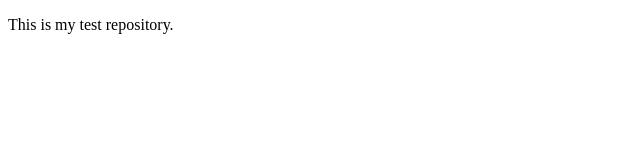
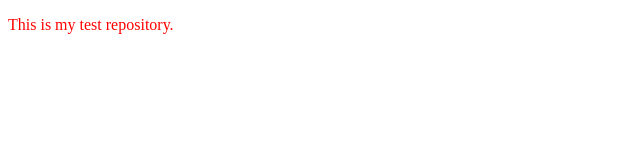
Before and after one commit to paulnegreanu/test, a plain HTML site: page index.html in a window 1280 px wide. Shown: the whole page, without its empty margins (0-640 px from the left). Drawn offline with Linux system fonts and the light colour scheme.

Commit message:
added css

```diff
--- a/index.html
+++ b/index.html
@@ -5,6 +5,7 @@
     <meta http-equiv="X-UA-Compatible" content="IE=edge" />
     <meta name="viewport" content="width=device-width, initial-scale=1.0" />
     <title>Document</title>
+    <link rel="stylesheet" href="style.css" />
   </head>
   <body>
     <p>This is my test repository.</p>
--- /dev/null
+++ b/style.css
@@ -0,0 +1,3 @@
+p {
+  color: red;
+}
```
